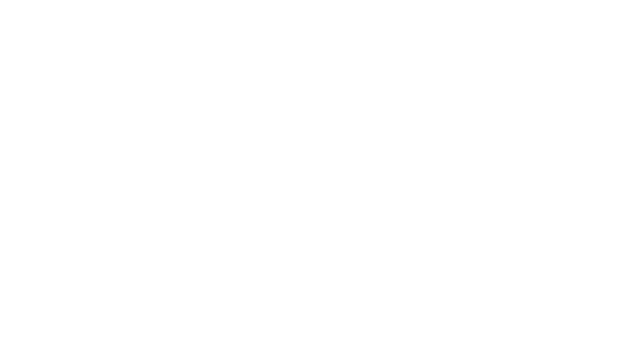
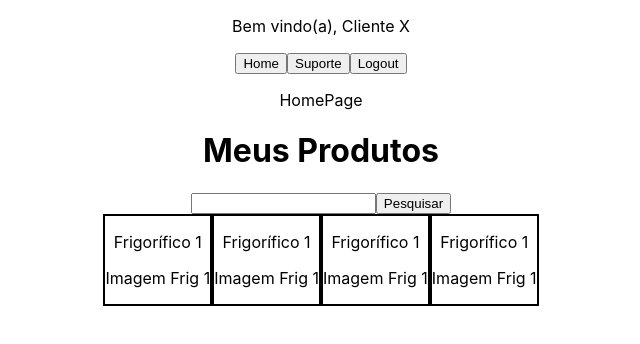
Before and after one commit to Hiagoperoni/CLP-Site, a React (Create React App) app: page /home in a window 1280 px wide. Before the commit this address had no page. Shown: the top 344 px of the page, without its empty margins (319-959 px from the left). Built offline with nearby package versions, Linux system fonts and the light colour scheme.

Commit message:
Página Home e Componentes de Header, SearchBar e Clientes montado

```diff
--- a/src/App.css
+++ b/src/App.css
@@ -36,3 +36,13 @@
     transform: rotate(360deg);
   }
 }
+
+.dispProd {
+  display: flex;
+  align-items: center;
+  justify-content: center;
+}
+
+.geralProd {
+  border: 2px solid black;
+}
--- a/src/App.js
+++ b/src/App.js
@@ -1,12 +1,14 @@
 import './App.css';
 import { Route, Routes } from 'react-router-dom';
 import Login from './Pages/login';
+import Home from './Pages/home';
 
 function App() {
   return (
     <div className="App">
       <Routes>
         <Route exact path="/" element={ <Login /> } />
+        <Route exact path="/home" element={ <Home /> } />
       </Routes>
     </div>
   );
--- /dev/null
+++ b/src/Components/Clientes.js
@@ -0,0 +1,13 @@
+import React, { useState } from 'react';
+
+
+function ClientesComp() {
+  return (
+      <section className="geralProd">
+        <p>Frigorífico 1</p>
+        <p>Imagem Frig 1</p>
+      </section>
+  )
+}
+
+export default ClientesComp;
--- /dev/null
+++ b/src/Components/Header.js
@@ -0,0 +1,14 @@
+import React, { useState } from 'react';
+
+function HeaderComp() {
+  return (
+    <header>
+      <p>Bem vindo(a), Cliente X</p>
+      <button>Home</button>
+      <button>Suporte</button>
+      <button>Logout</button>
+    </header>
+  )
+}
+
+export default HeaderComp;
--- /dev/null
+++ b/src/Components/SearchBar.js
@@ -0,0 +1,12 @@
+import React, { useState } from 'react';
+
+function SearchBarComp() {
+  return (
+    <div>
+      <input type="text" id="searchBar" />
+      <button>Pesquisar</button>
+    </div>
+  )
+}
+
+export default SearchBarComp;
--- a/src/Pages/home.js
+++ b/src/Pages/home.js
@@ -0,0 +1,24 @@
+import React, { useState } from 'react';
+import { useNavigate } from 'react-router-dom';
+import HeaderComp from '../Components/Header';
+import ClientesComp from '../Components/Clientes';
+import SearchBarComp from '../Components/SearchBar';
+
+function Home() {
+  return (
+    <main>
+      <HeaderComp />
+      <p>HomePage</p>
+      <h1>Meus Produtos</h1>
+      <SearchBarComp />
+      <div className="dispProd">
+        <ClientesComp />
+        <ClientesComp />
+        <ClientesComp />
+        <ClientesComp />
+      </div>
+    </main>
+  )
+}
+
+export default Home;
```
